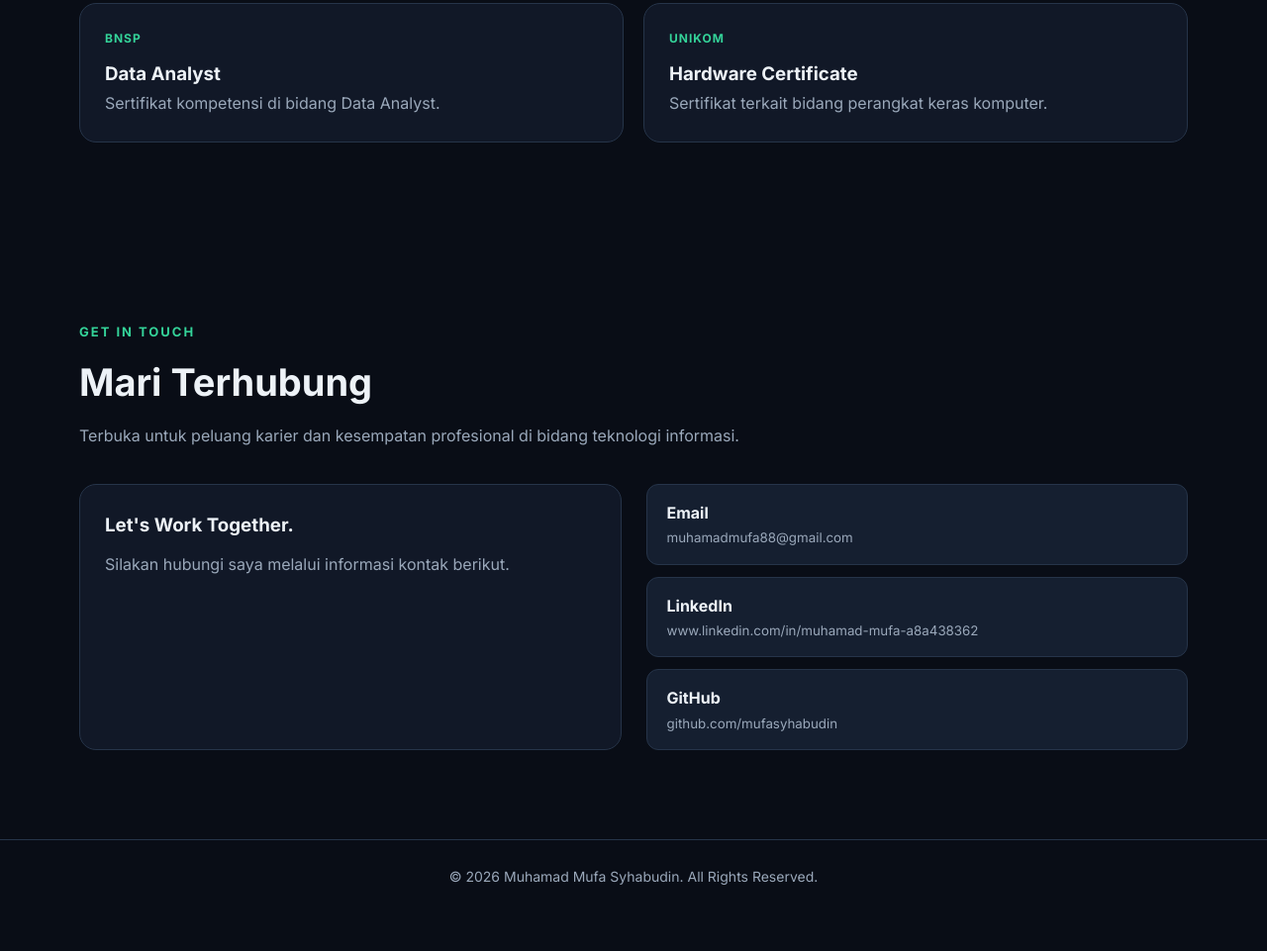
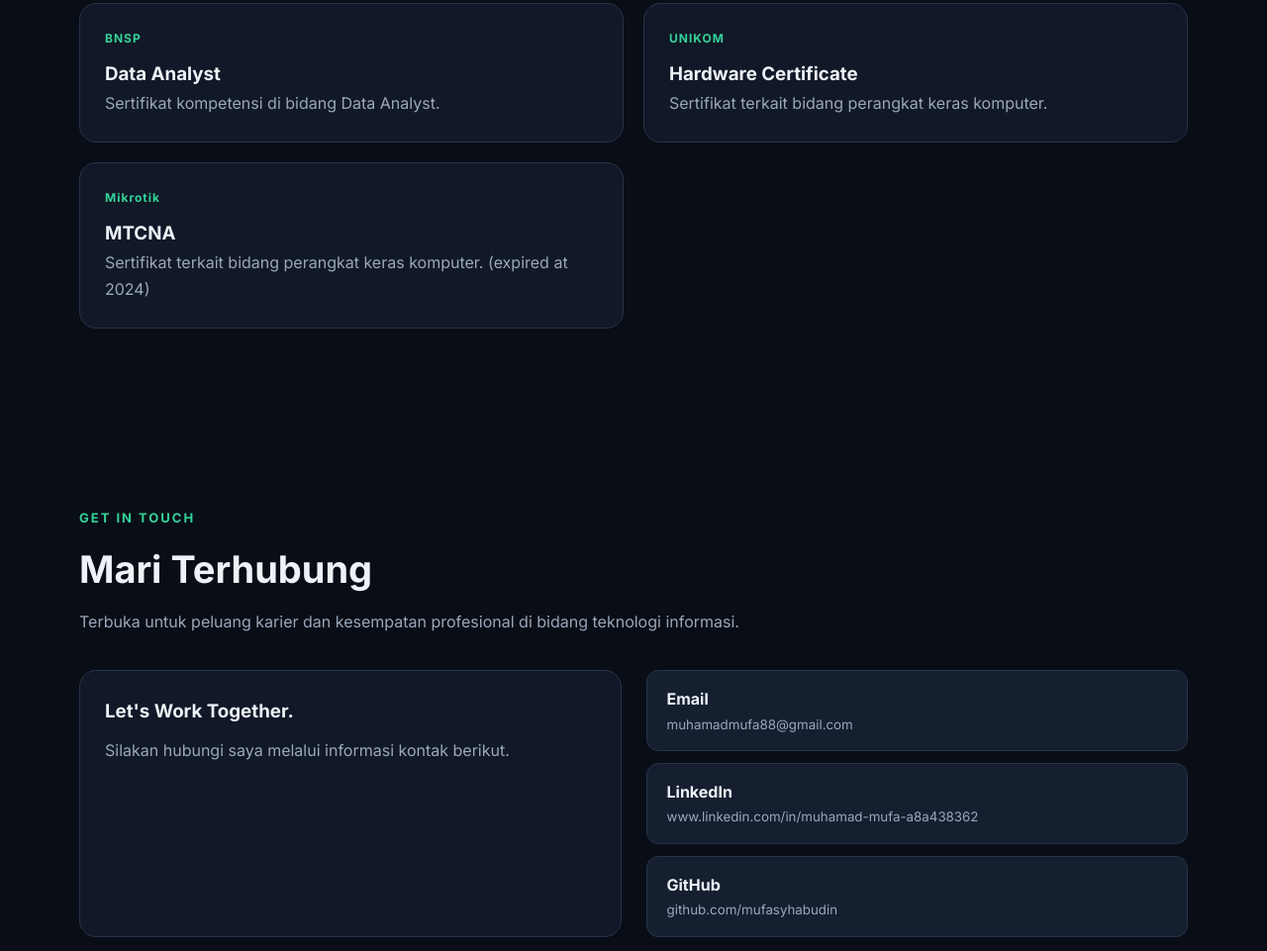
Before and after one commit to mufasyhabudin/portfolio-mufa, a plain HTML site: page index.html in a window 1280 px wide. Shown: the part 3444-4405 px from the top of the page at 99% size. Before the commit the page ends 4367 px from the top, so only its background shows below. Drawn offline with Linux system fonts and the light colour scheme.

Commit message:
Update portfolio

```diff
--- a/index.html
+++ b/index.html
@@ -373,6 +373,13 @@
                         Sertifikat terkait bidang perangkat keras komputer.
                     </p>
                 </div>
+                <div class="card">
+                    <p class="project-category">Mikrotik</p>
+                    <h3>MTCNA</h3>
+                    <p>
+                        Sertifikat terkait bidang perangkat keras komputer. (expired at 2024)
+                    </p>
+                </div>
 
             </div>
 
```
